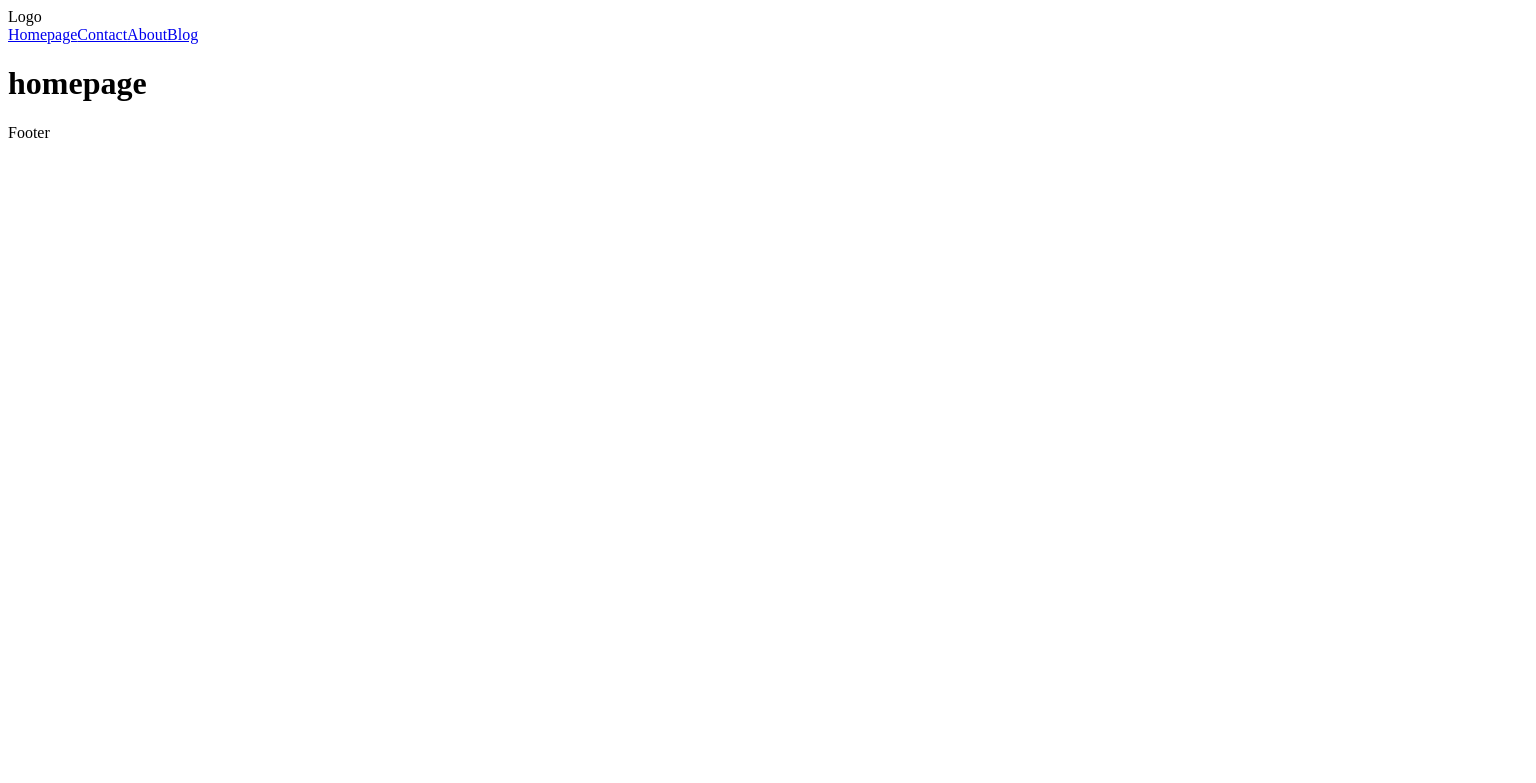
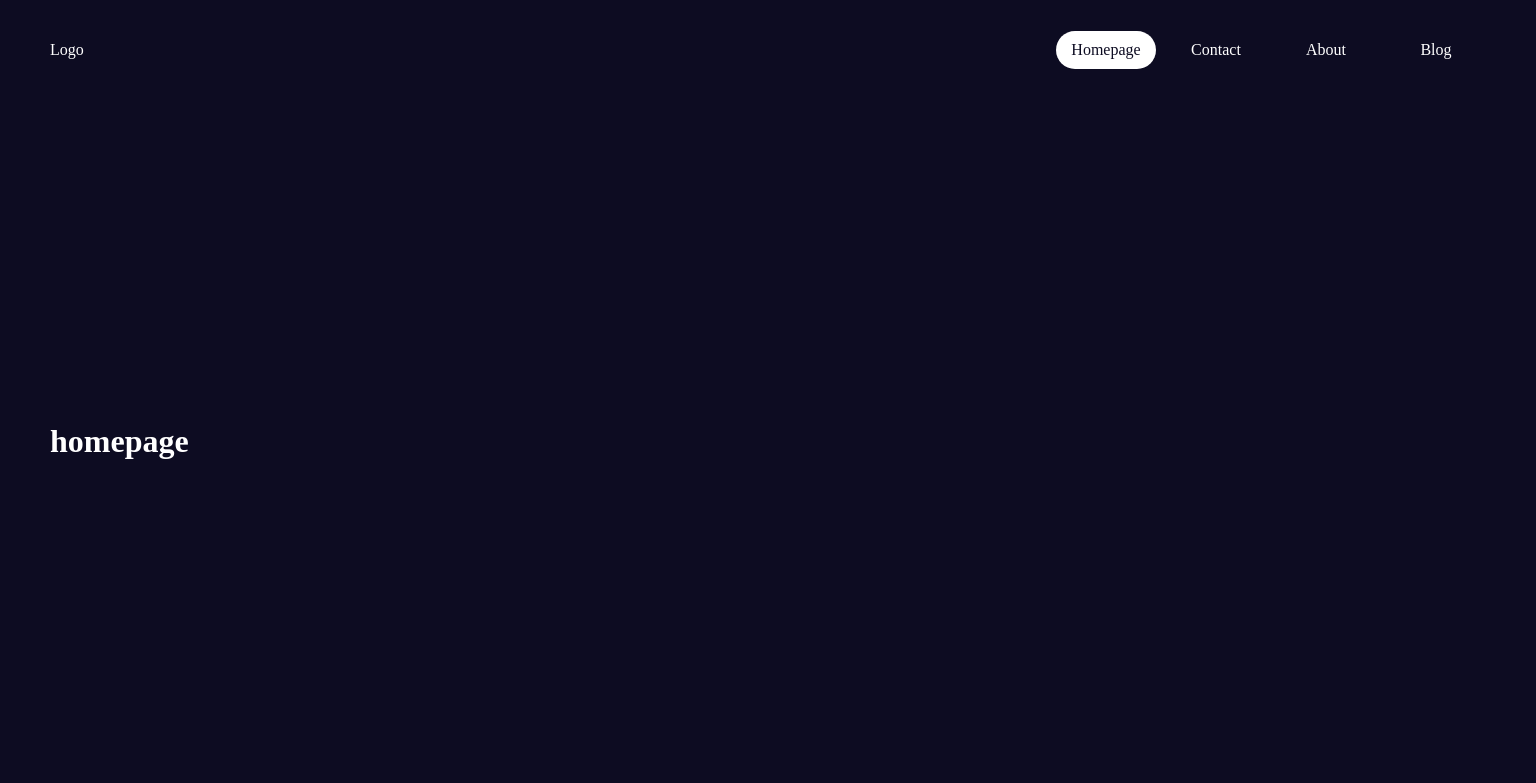
Before and after one commit to Mono98ui/nextjsTuto, a Next.js app: page / in a window 1280 px wide. Shown: the top 783 px of the page, 1536 px wide, since content can reach past the window. Built offline with nearby package versions, Linux system fonts and the light colour scheme.

Commit message:
add styling

```diff
--- a/src/app/global.css
+++ b/src/app/global.css
@@ -0,0 +1,33 @@
+:root{
+    --bg: #0d0c22;
+    --bgSoft: #2d2b42;
+    --text: white;
+    --textSoft: #e5e5e5;
+    --btn: #3673fd;
+}
+*{
+    margin: 0;
+    padding: 0;
+    box-sizing: border-box;
+}
+
+body{
+    background-color: var(--bg);
+    color: var(--text);
+}
+
+a{
+    text-decoration: none;
+    color: inherit;
+}
+
+.container{
+    width: 1536px;
+    margin: auto;
+    padding-left: 50px;
+    padding-right: 50px;
+    min-height: 100vh;
+    display: flex;
+    flex-direction: column;
+    justify-content: space-between;
+}
--- a/src/app/layout.js
+++ b/src/app/layout.js
@@ -1,5 +1,6 @@
 import Footer from "@/components/footer/footer"
 import Navbar from "@/components/navbar/navbar"
+import "./global.css"
 
 export const metadata = {
   title: 'Next.js',
@@ -10,10 +11,14 @@
   return (
     <html lang="en">
       <body>
-      <Navbar/>
-        {children}
-        <Footer/>
-        </body>
+        {/* <ClientSideProviderTest> */}
+          <div className="container">
+            <Navbar />
+            {children}
+            <Footer />
+          </div>
+        {/* </ClientSideProviderTest> */}
+      </body>
     </html>
   )
 }
--- a/src/components/navbar/links/links.js
+++ b/src/components/navbar/links/links.js
@@ -1,29 +1,31 @@
 import Link from "next/link";
+import Navbarlinks from "./navbarlinks/navbarlinks";
+import style from "./links.module.css"
 const Links = () => {
 
     const links = [
         {
             title:"Homepage",
-            path:"./"
+            path:"/"
         },
         {
             title:"Contact",
-            path:"./contact"
+            path:"/contact"
         },
         {
             title:"About",
-            path:"./about"
+            path:"/about"
         },
         {
             title:"Blog",
-            path:"./blog"
+            path:"/blog"
         },
     ]
 
     return (
-        <div>
+        <div className={style.links}>
             {links.map((link)=>(
-                <Link href={link.path} key={link.title}>{link.title}</Link>
+                <Navbarlinks item ={link} key={link.title}/>
             ))}
         </div>
     );
--- /dev/null
+++ b/src/components/navbar/links/links.module.css
@@ -0,0 +1,5 @@
+.links {
+    display: flex;
+    align-items: center;
+    gap: 10px;
+  }
--- /dev/null
+++ b/src/components/navbar/links/navbarlinks/navbarlinks.js
@@ -0,0 +1,22 @@
+"use client";
+
+import Link from "next/link";
+import styles from "./navbarlinks.module.css";
+import { usePathname } from 'next/navigation'
+
+const Navbarlinks = ({ item }) => {
+  const pathname = usePathname()
+
+  return (
+    <Link
+      href={item.path}
+      className={`${styles.container} ${
+        pathname === item.path && styles.active
+      }`}
+    >
+      {item.title}
+    </Link>
+  );
+};
+
+export default Navbarlinks;
--- /dev/null
+++ b/src/components/navbar/links/navbarlinks/navbarlinks.module.css
@@ -0,0 +1,12 @@
+.container{
+    min-width: 100px;
+    padding: 10px;
+    border-radius: 20px;
+    font-weight: 500;
+    text-align: center;
+  }
+
+  .active{
+    background-color: var(--text);
+    color: var(--bg);
+  }
--- a/src/components/navbar/navbar.js
+++ b/src/components/navbar/navbar.js
@@ -1,7 +1,8 @@
 import Links from "./links/links";
+import style from "./navbar.module.css";
 
 const Navbar = () => {
-    return ( <div>
+    return ( <div className={style.container}>
         <div>Logo</div>
         <Links/>
     </div> );
--- /dev/null
+++ b/src/components/navbar/navbar.module.css
@@ -0,0 +1,11 @@
+.container{
+    height: 100px;
+    display: flex;
+    align-items: center;
+    justify-content: space-between;
+  }
+
+  .logo{
+    font-size: 30px;
+    font-weight: bold;
+  }
```
